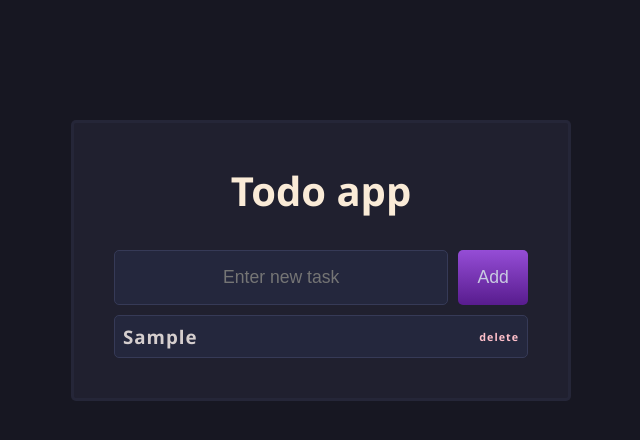
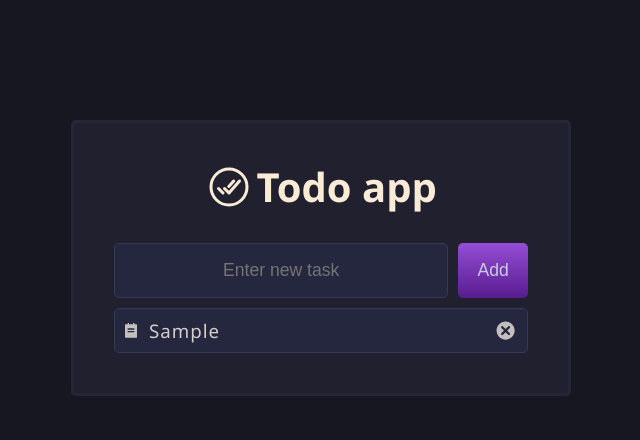
Before and after one commit to Juryioe/Todo, a React (Create React App) app: page / in a window 1280 px wide. Both pictures are taken after typing "Sample" into the empty fields and a click on the button "Add". Shown: the top 440 px of the page, without its empty margins (319-959 px from the left). Built offline with nearby package versions, Linux system fonts and the light colour scheme.

Commit message:
styles add

```diff
--- a/package.json
+++ b/package.json
@@ -8,6 +8,7 @@
     "@testing-library/user-event": "^13.5.0",
     "react": "^18.2.0",
     "react-dom": "^18.2.0",
+    "react-icons": "^5.0.1",
     "react-scripts": "5.0.1",
     "sass": "^1.69.7",
     "web-vitals": "^2.1.4"
--- a/src/App.jsx
+++ b/src/App.jsx
@@ -1,7 +1,8 @@
 import './App.scss'
 import TodoForm from './components/Todos/TodoForm'
 import TodoList from './components/Todos/TodoList'
-import { useState, useEffect } from 'react'
+import { useState } from 'react'
+import { IoCheckmarkDoneCircleOutline } from 'react-icons/io5'
 
 function App() {
   const [todos, setTodos] = useState([])
@@ -27,7 +28,10 @@ function App() {
 
   return (
     <div className="container">
-      <h1>Todo app</h1>
+      <div className="logoWrapper">
+        <IoCheckmarkDoneCircleOutline size={'3rem'} className="logoIcon" />
+        <h1>Todo app</h1>
+      </div>
       <TodoForm addTodo={addTodoHandler} />
       <TodoList todos={todos} deleteTodo={deleteTodoHandler} />
     </div>
--- a/src/App.scss
+++ b/src/App.scss
@@ -17,10 +17,20 @@ body {
   background-color: #20202f;
   border-radius: 5px;
   border: 3px solid #363a573a;
+  .logoWrapper {
+    display: flex;
+    justify-content: center;
+    align-items: center;
+    padding-bottom: 2rem;
+    .logoIcon {
+      color: #faebd7;
+      margin-right: 0.2rem;
+    }
+  }
 }
 
 h1 {
   color: antiquewhite;
-  padding-bottom: 2rem;
   font-size: 2.5rem;
+  line-height: 0;
 }
--- a/src/components/Todos/Todo.jsx
+++ b/src/components/Todos/Todo.jsx
@@ -1,10 +1,20 @@
+import { RiTodoFill } from 'react-icons/ri'
+import { TiDelete } from 'react-icons/ti'
+
 import styles from './Todo.module.scss'
 
 function Todo({ todo, deleteTodo, index }) {
   return (
     <div className={styles.todoWrapper}>
-      <h3>{todo}</h3>
-      <h6 onClick={() => deleteTodo(index)}>delete</h6>
+      <div className={styles.taskWrapper}>
+        <RiTodoFill className={styles.todoIcon} />
+        <h3 className={styles.task}>{todo}</h3>
+      </div>
+      <TiDelete
+        size={'1.7rem'}
+        className={styles.deleteIcon}
+        onClick={() => deleteTodo(index)}
+      />
     </div>
   )
 }
--- a/src/components/Todos/Todo.module.scss
+++ b/src/components/Todos/Todo.module.scss
@@ -10,8 +10,25 @@
   border-radius: 5px;
   margin-top: 10px;
   letter-spacing: 1px;
+  .task {
+    max-width: 320px;
+    font-weight: 400;
+  }
   h6 {
     cursor: pointer;
     color: pink;
   }
+  .taskWrapper {
+    display: flex;
+    justify-content: left;
+    align-items: center;
+    gap: 10px;
+  }
+  .todoIcon {
+    color: #c5bebe;
+  }
+  .deleteIcon {
+    color: #c5bebe;
+    cursor: pointer;
+  }
 }
--- a/src/components/Todos/TodoForm.module.scss
+++ b/src/components/Todos/TodoForm.module.scss
@@ -7,10 +7,13 @@ form {
     color: #9b9ebf;
     font-size: 1.1rem;
     border-radius: 5px;
-    outline: none;
     padding: 1rem 4rem;
     text-align: center;
     border: 1px solid #363a57;
     width: 100%;
+    outline: none;
+  }
+  input:focus {
+    border: 1px solid #696996;
   }
 }
```
Also changed, not shown: 1 other file (tests, documents, lock files or other folders).
